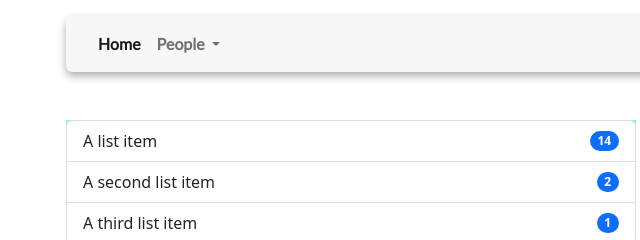
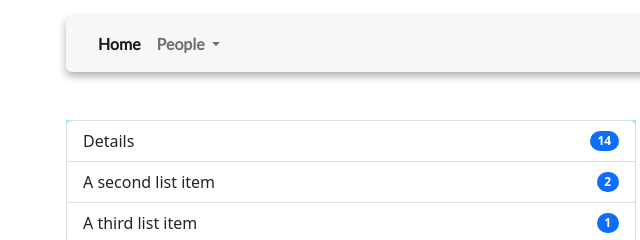
Before and after one commit to cabudiaz/Projects, a plain HTML site: page proyecto 2/proyecto-2.html in a window 1280 px wide. Shown: the top 240 px of the page, 4-644 px from the left. Drawn offline with nearby package versions, Linux system fonts and the light colour scheme.

Commit message:
Details item

```diff
--- a/proyecto 2/proyecto-2.html
+++ b/proyecto 2/proyecto-2.html
@@ -88,7 +88,7 @@
         <div class="menu-vertical">
           <ul class="list-group">
             <li class="list-group-item d-flex justify-content-between align-items-center">
-              A list item
+              Details
               <span class="badge bg-primary rounded-pill">14</span>
             </li>
             <li class="list-group-item d-flex justify-content-between align-items-center">
```
